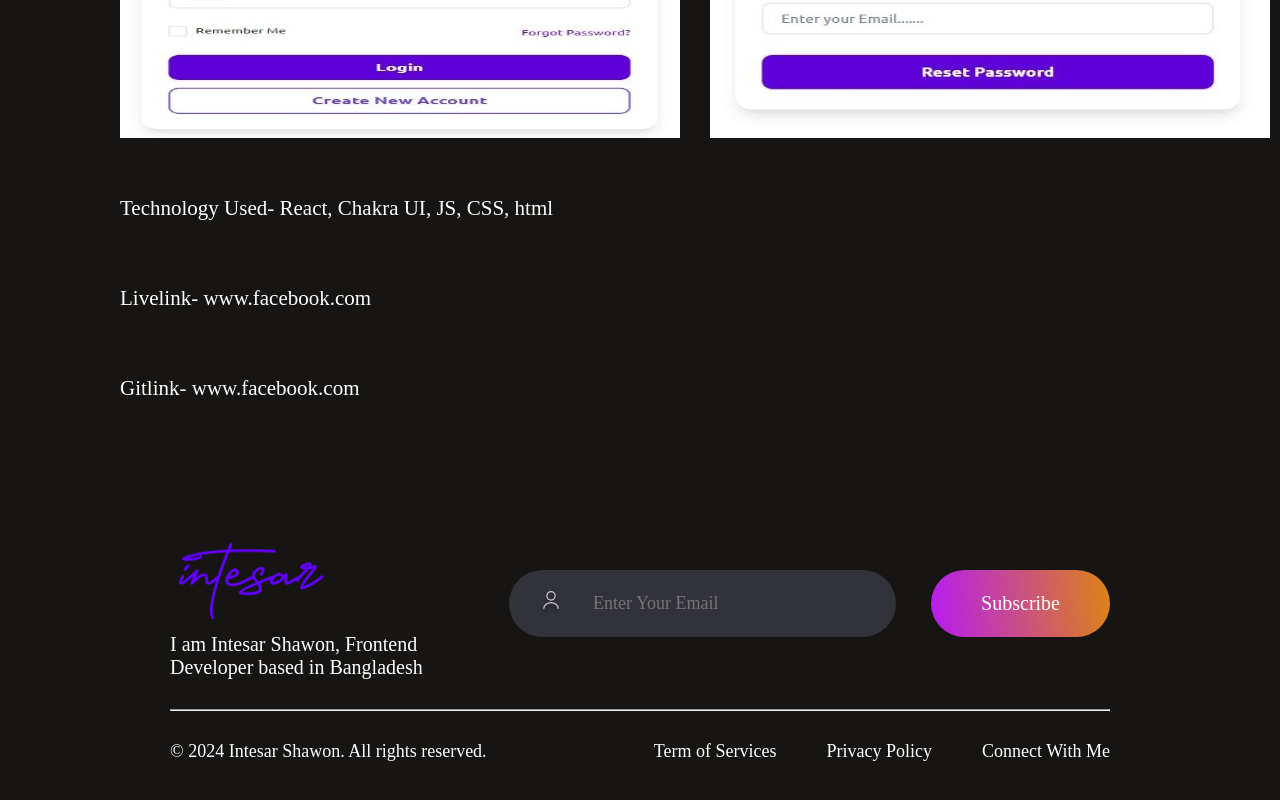
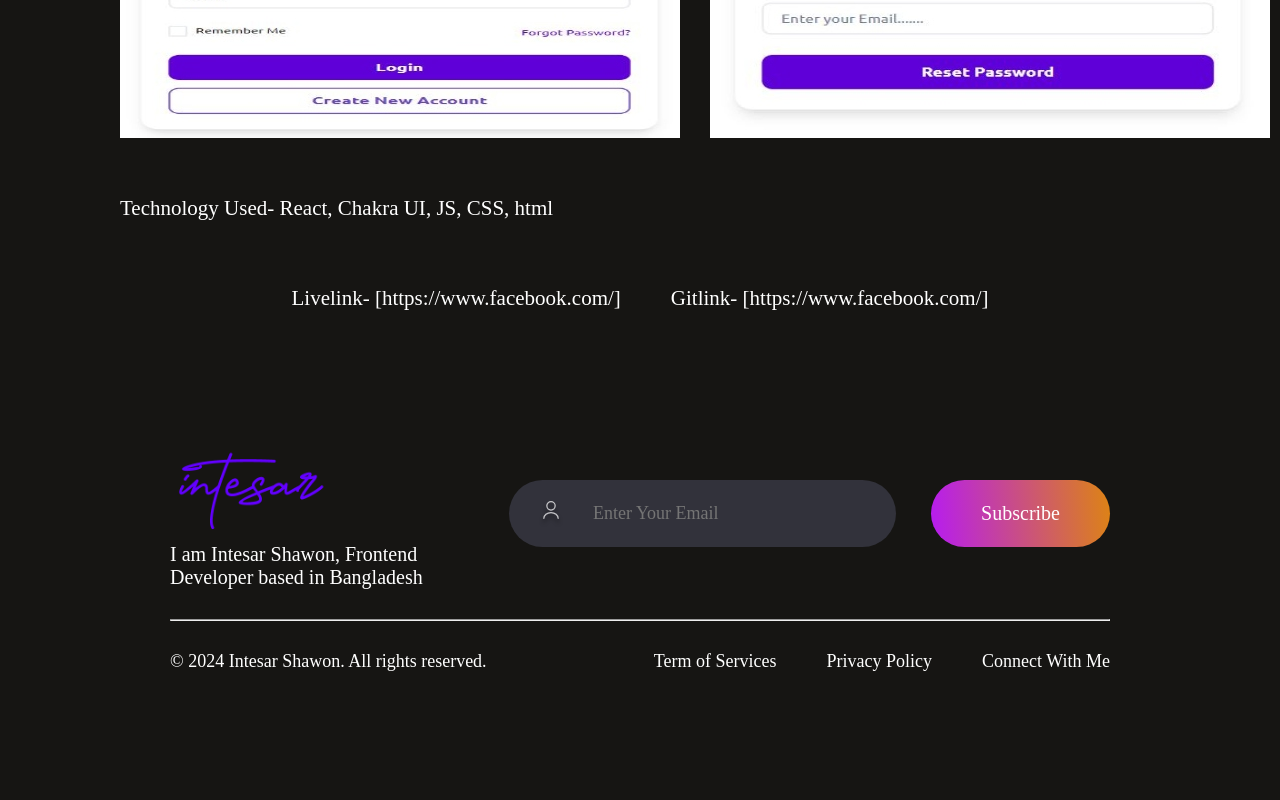
Before and after one commit to INTESARSHAWON/Portfolio, a React (Vite) app: page /detail/1 in a window 1280 px wide. Shown: the part 1413-2213 px from the top of the page. After the commit the page ends 2135 px from the top, so only its background shows below. Built offline with nearby package versions, Linux system fonts and the light colour scheme.

Commit message:
livelink and gitlink set

```diff
--- a/src/Components/ProjectDetail/ProjectDetail.jsx
+++ b/src/Components/ProjectDetail/ProjectDetail.jsx
@@ -1,5 +1,4 @@
 import React, { useEffect, useState } from 'react'
-import Navbar from '../Navbar/Navbar'
 import Footer from '../Footer/Footer'
 import { useLocation, useParams } from 'react-router'
 import './projectDetail.css';
@@ -41,8 +40,8 @@ const ProjectDetail = () => {
         screenshots: [dashboard, transactions, support, signup, signin, forgotpassword],
         projectdetails: "This is a responsive crypto dashboard app created by React where I implemented authentication. There is a signin page, a signup page, along with a dashboard with transactions and support system. A user can sign in or sign out from the dashboard. Here I use Chakra UI as well.",
         technologyUsed: ["React", ", ", "Chakra UI", ", ", "JS", ", ", "CSS", ", ", "html"],
-        livelink: "www.facebook.com",
-        gitlink: "www.facebook.com",
+        livelink: "https://www.facebook.com/",
+        gitlink: "https://www.facebook.com/",
       },
       {
         id: 2,
@@ -120,8 +119,10 @@ const ProjectDetail = () => {
           <div className='myworkFeatures'>
               <p>Technology Used- {project.technologyUsed}</p>
           </div>
-          <p>Livelink- {project.livelink}</p>
-          <p>Gitlink- {project.gitlink}</p>
+          <div className='project-details-bottom'>
+              <p>Livelink- <Link className='livelink' to={project.livelink}>[{project.livelink}]</Link> </p>
+              <p>Gitlink- <Link className='gitlink' to={project.gitlink}>[{project.gitlink}]</Link> </p>
+          </div>
         </div> }
         <Footer/>
     </div>
--- a/src/Components/ProjectDetail/projectDetail.css
+++ b/src/Components/ProjectDetail/projectDetail.css
@@ -51,6 +51,24 @@
     gap: 30px;
 }
 
+.project-details-bottom{
+    display: flex;
+    justify-content: center;
+    gap: 50px;
+}
+
+.livelink{
+    text-decoration: none;
+    color: #FFF;
+    cursor: pointer;
+}
+
+.gitlink{
+    text-decoration: none;
+    color: #FFF;
+    cursor: pointer;
+}
+
 @media (max-width: 768px){
     .myworkImage{
         display: grid;
```
